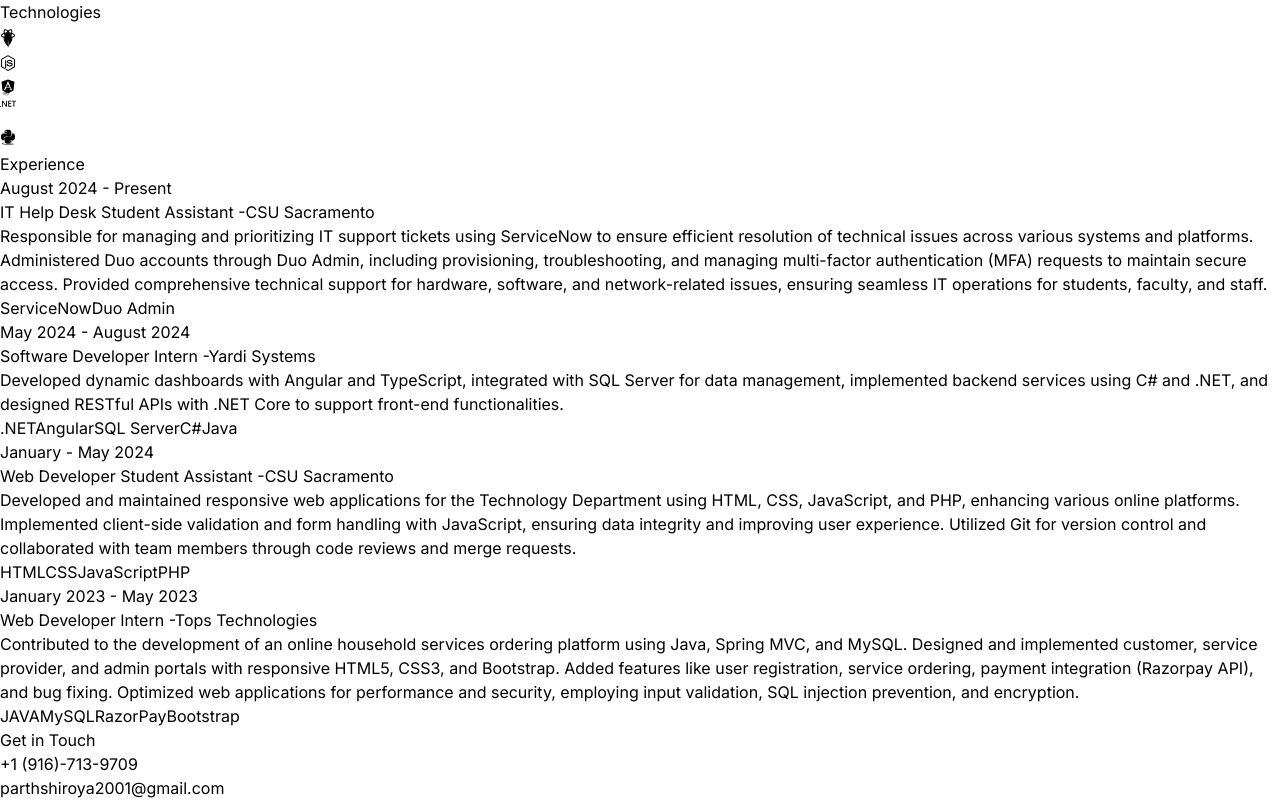
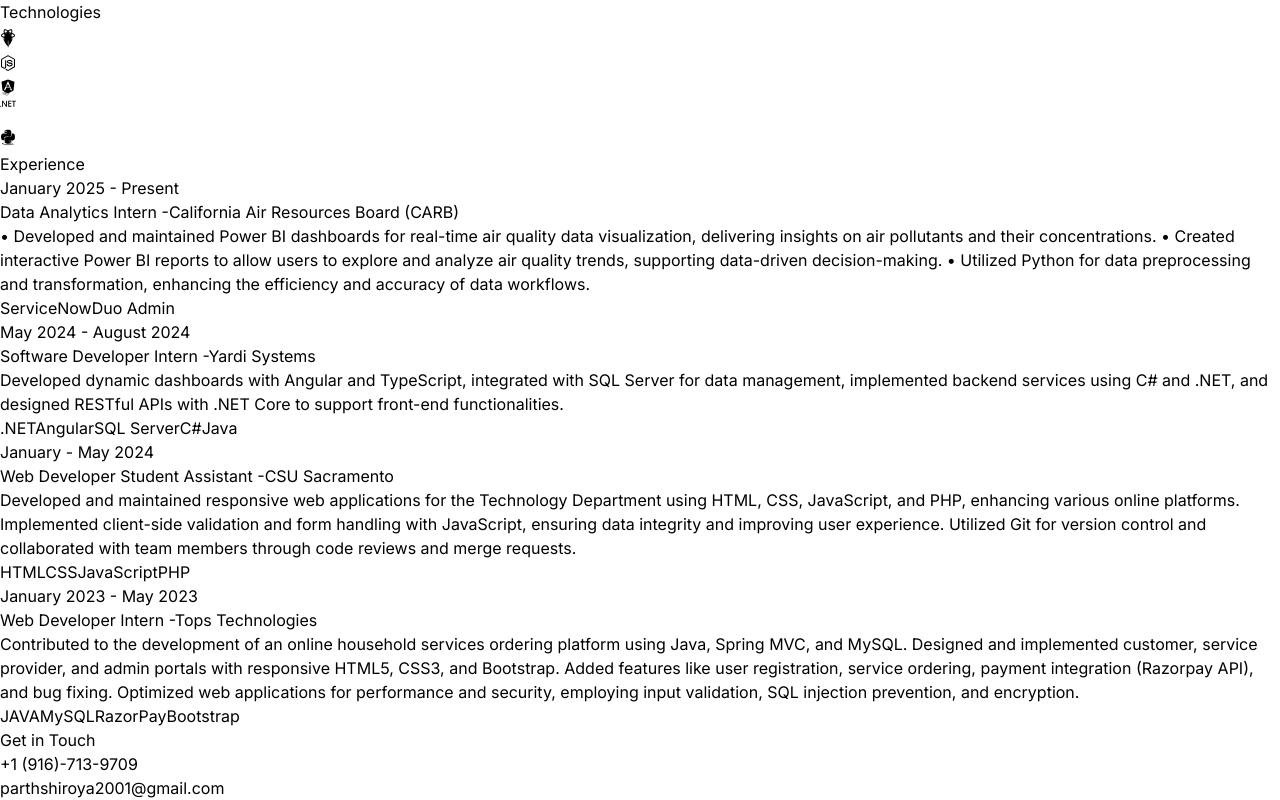
Before and after one commit to AmaraPrasanna/portfolio, a React (Vite) app: page / in a window 1280 px wide. Shown: the part 1555-2355 px from the top of the page. Built offline with nearby package versions, Linux system fonts and the light colour scheme.

Commit message:
Update index.js

```diff
--- a/src/constants/index.js
+++ b/src/constants/index.js
@@ -11,10 +11,13 @@
 
 export const EXPERIENCES = [
   {
-    year: "August 2024 - Present",
-    role: "IT Help Desk Student Assistant",
-    company: "CSU Sacramento",
-    description:`Responsible for managing and prioritizing IT support tickets using ServiceNow to ensure efficient resolution of technical issues across various systems and platforms.\nAdministered Duo accounts through Duo Admin, including provisioning, troubleshooting, and managing multi-factor authentication (MFA) requests to maintain secure access. \nProvided comprehensive technical support for hardware, software, and network-related issues, ensuring seamless IT operations for students, faculty, and staff.`
+    year: "January 2025 - Present",
+    role: "Data Analytics Intern",
+    company: "California Air Resources Board (CARB)",
+    description:`• Developed and maintained Power BI dashboards for real-time air quality data visualization, delivering insights on air pollutants and
+their concentrations.
+• Created interactive Power BI reports to allow users to explore and analyze air quality trends, supporting data-driven decision-making.
+• Utilized Python for data preprocessing and transformation, enhancing the efficiency and accuracy of data workflows.`
     , technologies: ["ServiceNow", "Duo Admin"],
   },
   {
```
